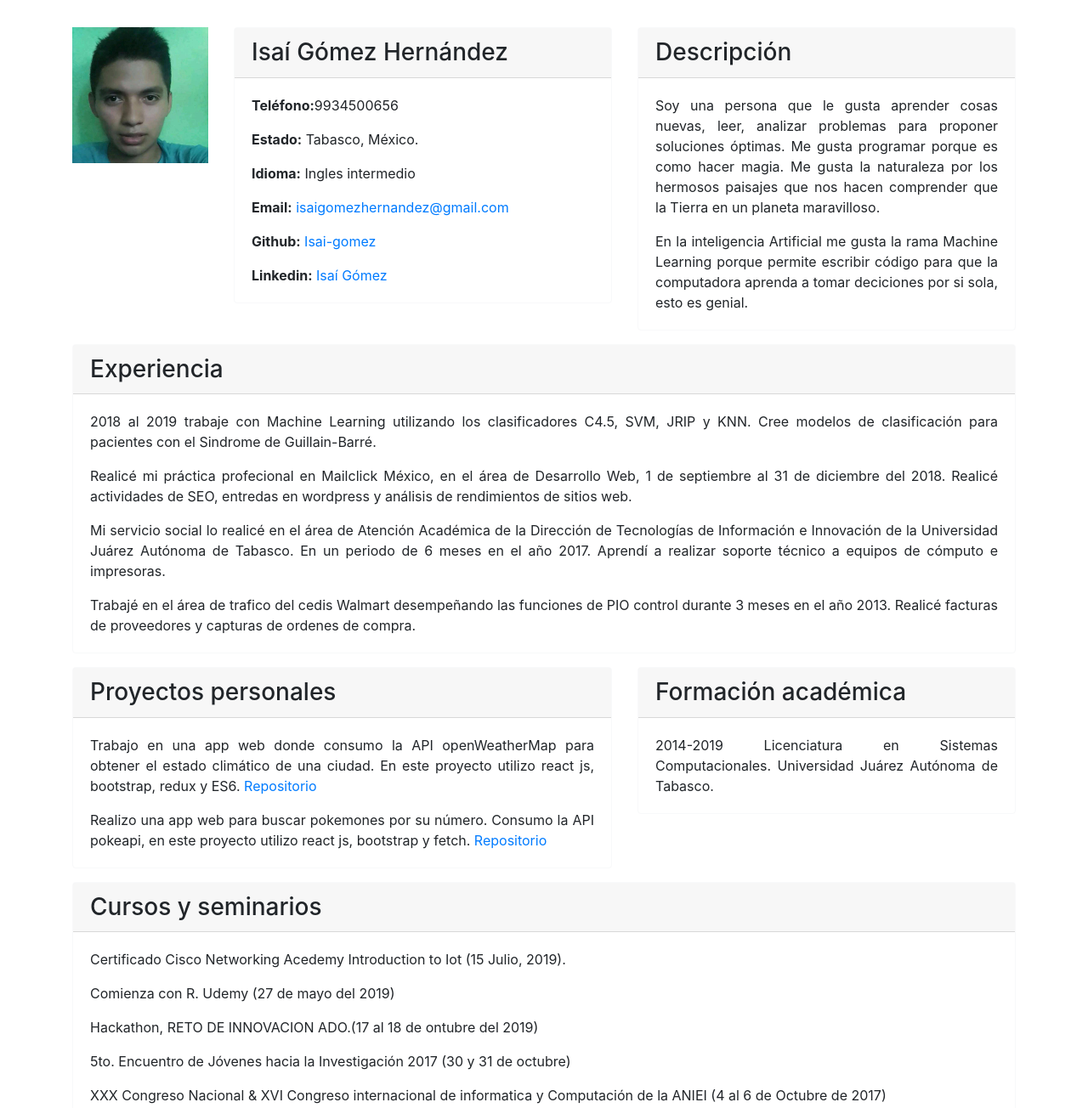
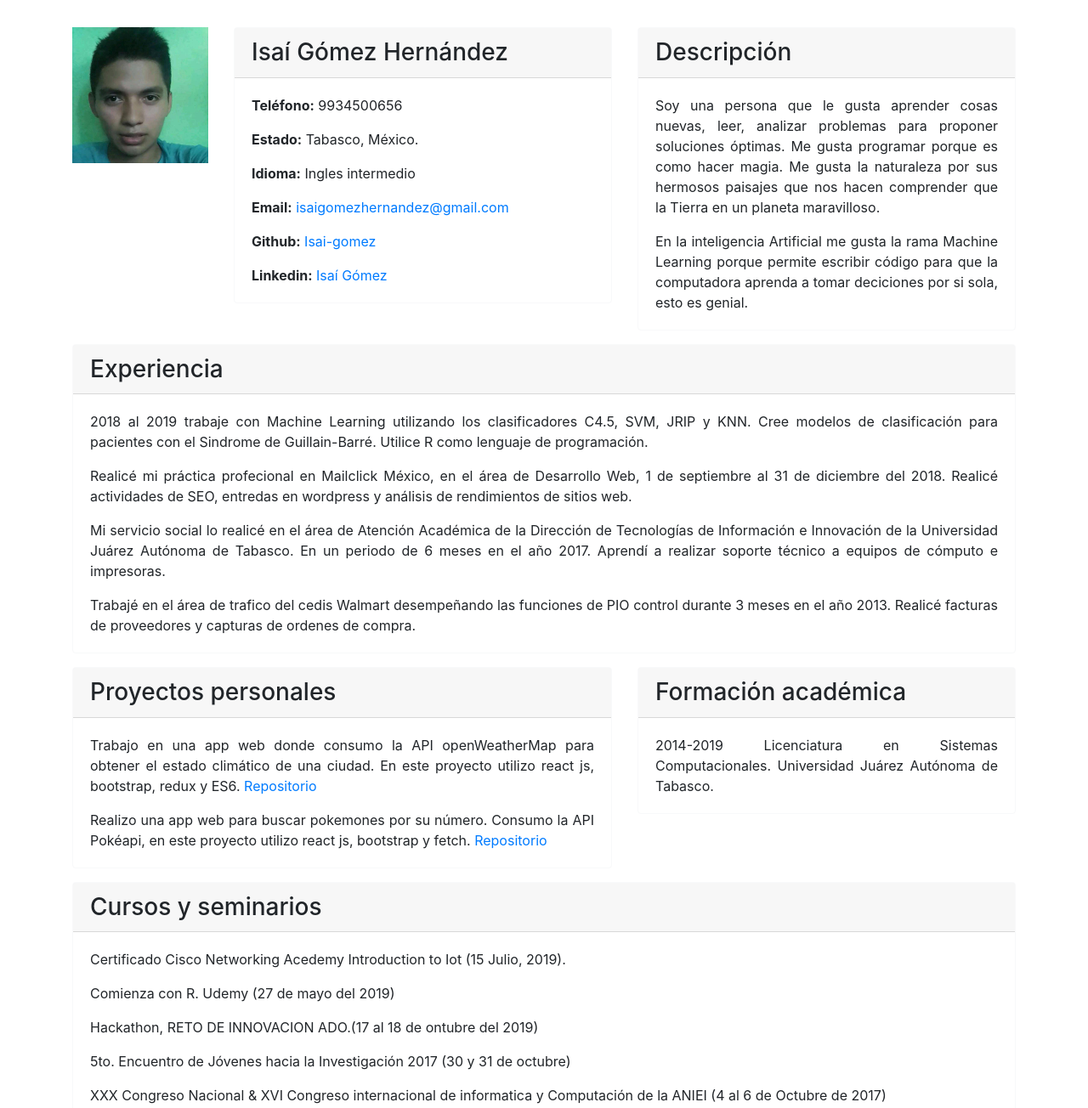
Before and after one commit to Isai-gomez/CV, a plain HTML site: page index.html in a window 1280 px wide. Shown: the top 1304 px of the page at 85% size. Drawn offline with nearby package versions, Linux system fonts and the light colour scheme.

Commit message:
errores de espacios

```diff
--- a/index.html
+++ b/index.html
@@ -24,7 +24,7 @@
           <section class="card border-light mb-3">
             <h3 class="card-header">Isaí Gómez Hernández</h3>
             <div class="card-body">
-              <p class="card-text"><strong>Teléfono:</strong>9934500656</p>
+              <p class="card-text"><strong>Teléfono:</strong> 9934500656</p>
               <p class="card-text"><strong>Estado:</strong> Tabasco, México.</p>
               <p class="card-text"><strong>Idioma:</strong> Ingles intermedio</p>
               <p class="card-text"><strong>Email:</strong>
@@ -53,7 +53,7 @@
               <div class="card-body">
                 <p class="card-text">
                   Soy una persona que le gusta aprender cosas nuevas, leer, analizar problemas para proponer soluciones
-                  óptimas. Me gusta programar porque es como hacer magia. Me gusta la naturaleza por los hermosos
+                  óptimas. Me gusta programar porque es como hacer magia. Me gusta la naturaleza por sus hermosos
                   paisajes que nos hacen comprender que la Tierra en un planeta maravilloso.
                 </p>
                 <p class="card-text">
@@ -73,7 +73,8 @@
             <div class="card-body">
               <p class="card-text">
                 2018 al 2019 trabaje con Machine Learning utilizando los clasificadores C4.5, SVM, JRIP y KNN.
-                Cree modelos de clasificación para pacientes con el Sindrome de Guillain-Barré.
+                Cree modelos de clasificación para pacientes con el Sindrome de Guillain-Barré. Utilice R como
+                lenguaje de programación.
               </p>
               <p class="card-text">
                 Realicé mi práctica profecional en Mailclick México, en el área de
@@ -110,7 +111,7 @@
                 </a>
               </p>
               <p class="card-text">
-                Realizo una app web para buscar pokemones por su número. Consumo la API pokeapi, en este proyecto utilizo react js,
+                Realizo una app web para buscar pokemones por su número. Consumo la API Pokéapi, en este proyecto utilizo react js,
                 bootstrap y fetch.
                 <a href="https://github.com/Isai-gomez/Pokemon" target="_blank">
                   Repositorio
```
